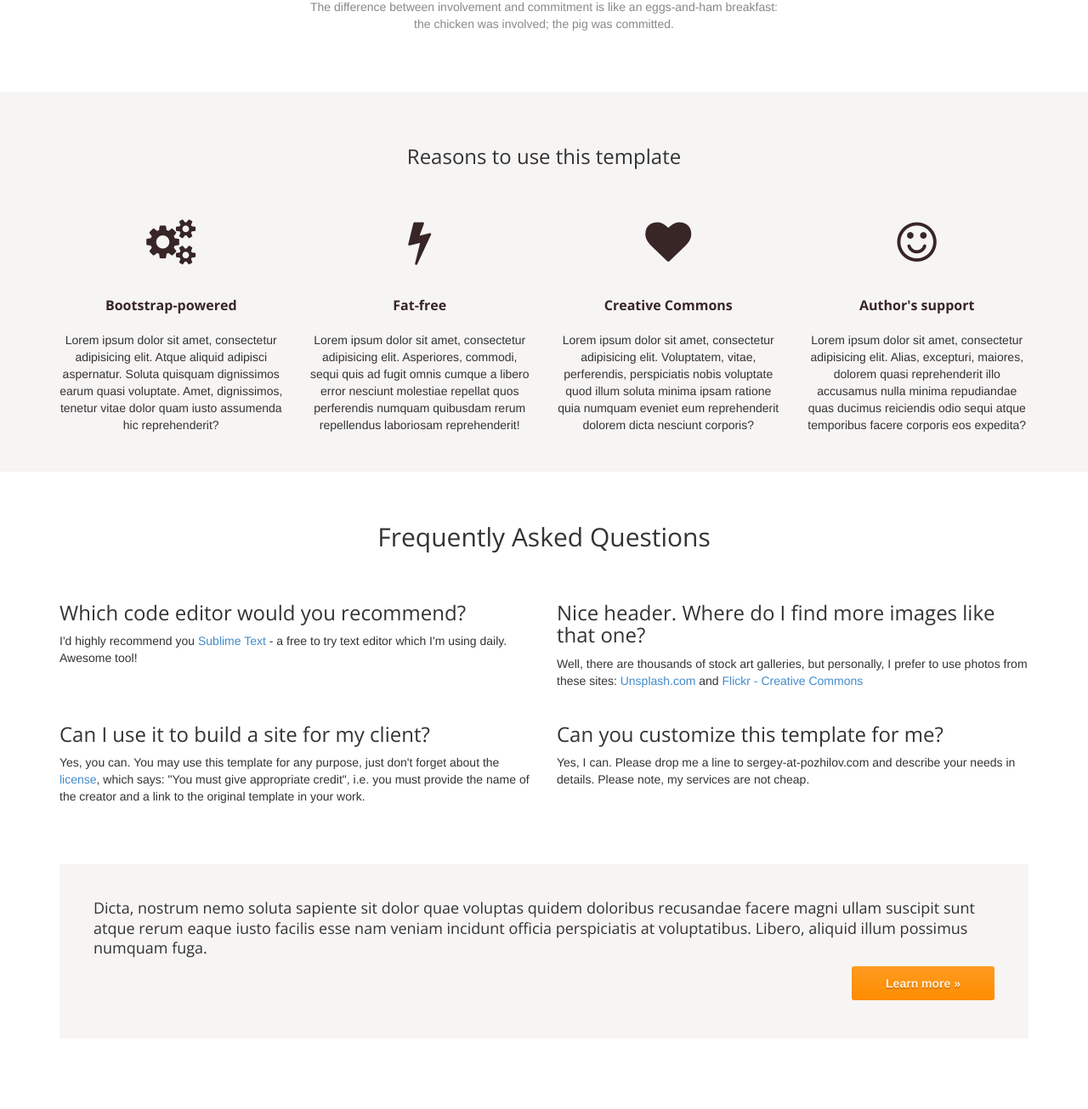
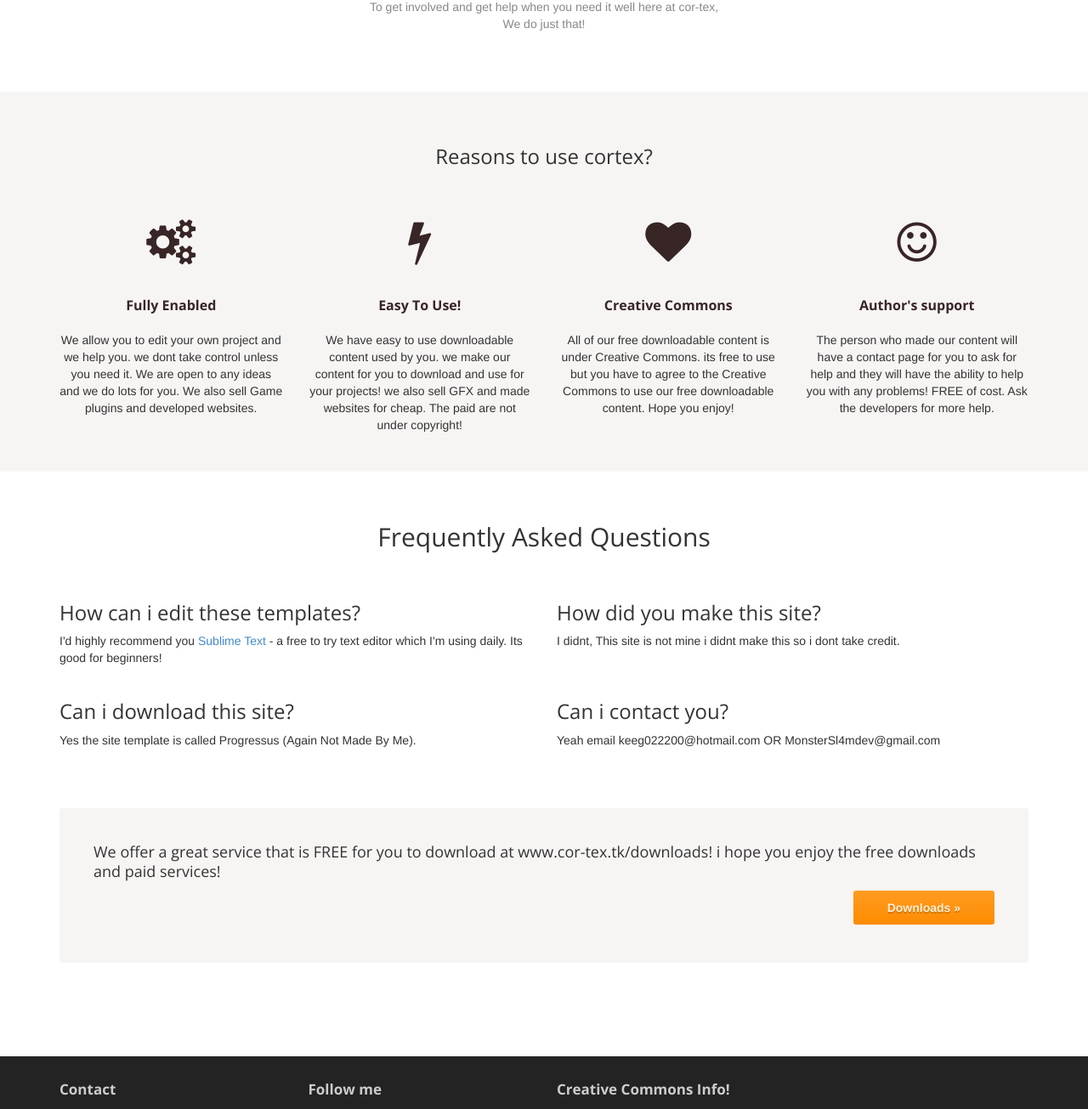
Before and after one commit to Keeg0222/Cortexclone.github.io, a plain HTML site: page index.html in a window 1280 px wide. Shown: the part 635-1940 px from the top of the page at 85% size. Drawn offline with nearby package versions, Linux system fonts and the light colour scheme.

Commit message:
Update index.html

```diff
--- a/index.html
+++ b/index.html
@@ -6,7 +6,7 @@
 	<meta name="description" content="">
 	<meta name="author"      content="Sergey Pozhilov (GetTemplate.com)">
 
-	<title>Progressus - Free business bootstrap template by GetTemplate</title>
+	<title>Cortex | Home</title>
 
 	<link rel="shortcut icon" href="assets/images/gt_favicon.png">
 
@@ -57,9 +57,9 @@
 	<header id="head">
 		<div class="container">
 			<div class="row">
-				<h1 class="lead">AWESOME, CUSTOMIZABLE, FREE</h1>
-				<p class="tagline">PROGRESSUS: free business bootstrap template by <a href="http://www.gettemplate.com/?utm_source=progressus&amp;utm_medium=template&amp;utm_campaign=progressus">GetTemplate</a></p>
-				<p><a class="btn btn-default btn-lg" role="button">MORE INFO</a> <a class="btn btn-action btn-lg" role="button">DOWNLOAD NOW</a></p>
+				<h1 class="lead">DEVELOPMENT, DESIGN, OPEN SOURCE</h1>
+				<p class="tagline">Free awesome way to develop with a team <a href="www.cor-tex.tk">FREE!</a></p>
+				<p><a href="www.cor-tex.tk/about" class="btn btn-default btn-lg" role="button">LEARN MORE</a> <a href="www.cor-tex.tk/downloads" class="btn btn-action btn-lg" role="button">DOWNLOADS</a></p>
 			</div>
 		</div>
 	</header>
@@ -68,10 +68,10 @@
 	<!-- Intro -->
 	<div class="container text-center">
 		<br> <br>
-		<h2 class="thin">The best place to tell people why they are here</h2>
+		<h2 class="thin">Why are you here?</h2>
 		<p class="text-muted">
-			The difference between involvement and commitment is like an eggs-and-ham breakfast:<br>
-			the chicken was involved; the pig was committed.
+			To get involved and get help when you need it well here at cor-tex,<br>
+			We do just that!
 		</p>
 	</div>
 	<!-- /Intro-->
@@ -80,31 +80,31 @@
 	<div class="jumbotron top-space">
 		<div class="container">
 
-			<h3 class="text-center thin">Reasons to use this template</h3>
+			<h3 class="text-center thin">Reasons to use cortex?</h3>
 
 			<div class="row">
 				<div class="col-md-3 col-sm-6 highlight">
-					<div class="h-caption"><h4><i class="fa fa-cogs fa-5"></i>Bootstrap-powered</h4></div>
+					<div class="h-caption"><h4><i class="fa fa-cogs fa-5"></i>Fully Enabled</h4></div>
 					<div class="h-body text-center">
-						<p>Lorem ipsum dolor sit amet, consectetur adipisicing elit. Atque aliquid adipisci aspernatur. Soluta quisquam dignissimos earum quasi voluptate. Amet, dignissimos, tenetur vitae dolor quam iusto assumenda hic reprehenderit?</p>
+						<p>We allow you to edit your own project and we help you. we dont take control unless you need it. We are open to any ideas and we do lots for you. We also sell Game plugins and developed websites.</p>
 					</div>
 				</div>
 				<div class="col-md-3 col-sm-6 highlight">
-					<div class="h-caption"><h4><i class="fa fa-flash fa-5"></i>Fat-free</h4></div>
+					<div class="h-caption"><h4><i class="fa fa-flash fa-5"></i>Easy To Use!</h4></div>
 					<div class="h-body text-center">
-						<p>Lorem ipsum dolor sit amet, consectetur adipisicing elit. Asperiores, commodi, sequi quis ad fugit omnis cumque a libero error nesciunt molestiae repellat quos perferendis numquam quibusdam rerum repellendus laboriosam reprehenderit! </p>
+						<p>We have easy to use downloadable content used by you. we make our content for you to download and use for your projects! we also sell GFX and made websites for cheap. The paid are not under copyright! </p>
 					</div>
 				</div>
 				<div class="col-md-3 col-sm-6 highlight">
 					<div class="h-caption"><h4><i class="fa fa-heart fa-5"></i>Creative Commons</h4></div>
 					<div class="h-body text-center">
-						<p>Lorem ipsum dolor sit amet, consectetur adipisicing elit. Voluptatem, vitae, perferendis, perspiciatis nobis voluptate quod illum soluta minima ipsam ratione quia numquam eveniet eum reprehenderit dolorem dicta nesciunt corporis?</p>
+						<p>All of our free downloadable content is under Creative Commons. its free to use but you have to agree to the Creative Commons to use our free downloadable content. Hope you enjoy!</p>
 					</div>
 				</div>
 				<div class="col-md-3 col-sm-6 highlight">
 					<div class="h-caption"><h4><i class="fa fa-smile-o fa-5"></i>Author's support</h4></div>
 					<div class="h-body text-center">
-						<p>Lorem ipsum dolor sit amet, consectetur adipisicing elit. Alias, excepturi, maiores, dolorem quasi reprehenderit illo accusamus nulla minima repudiandae quas ducimus reiciendis odio sequi atque temporibus facere corporis eos expedita? </p>
+						<p>The person who made our content will have a contact page for you to ask for help and they will have the ability to help you with any problems! FREE of cost. Ask the developers for more help.</p>
 					</div>
 				</div>
 			</div> <!-- /row  -->
@@ -121,35 +121,34 @@
 
 		<div class="row">
 			<div class="col-sm-6">
-				<h3>Which code editor would you recommend?</h3>
-				<p>I'd highly recommend you <a href="http://www.sublimetext.com/">Sublime Text</a> - a free to try text editor which I'm using daily. Awesome tool!</p>
+				<h3>How can i edit these templates?</h3>
+				<p>I'd highly recommend you <a href="http://www.sublimetext.com/">Sublime Text</a> - a free to try text editor which I'm using daily. Its good for beginners!</p>
 			</div>
 			<div class="col-sm-6">
-				<h3>Nice header. Where do I find more images like that one?</h3>
+				<h3>How did you make this site?</h3>
 				<p>
-					Well, there are thousands of stock art galleries, but personally,
-					I prefer to use photos from these sites: <a href="http://unsplash.com">Unsplash.com</a>
-					and <a href="http://www.flickr.com/creativecommons/by-2.0/tags/">Flickr - Creative Commons</a></p>
+					I didnt,
+					This site is not mine i didnt make this so i dont take credit.
+
 			</div>
 		</div> <!-- /row -->
 
 		<div class="row">
 			<div class="col-sm-6">
-				<h3>Can I use it to build a site for my client?</h3>
+				<h3>Can i download this site?</h3>
 				<p>
-					Yes, you can. You may use this template for any purpose, just don't forget about the <a href="http://creativecommons.org/licenses/by/3.0/">license</a>,
-					which says: "You must give appropriate credit", i.e. you must provide the name of the creator and a link to the original template in your work.
+					Yes the site template is called Progressus (Again Not Made By Me).
 				</p>
 			</div>
 			<div class="col-sm-6">
-				<h3>Can you customize this template for me?</h3>
-				<p>Yes, I can. Please drop me a line to sergey-at-pozhilov.com and describe your needs in details. Please note, my services are not cheap.</p>
+				<h3>Can i contact you?</h3>
+				<p>Yeah email keeg022200@hotmail.com <bold>OR</bold> MonsterSl4mdev@gmail.com</p>
 			</div>
 		</div> <!-- /row -->
 
 		<div class="jumbotron top-space">
-			<h4>Dicta, nostrum nemo soluta sapiente sit dolor quae voluptas quidem doloribus recusandae facere magni ullam suscipit sunt atque rerum eaque iusto facilis esse nam veniam incidunt officia perspiciatis at voluptatibus. Libero, aliquid illum possimus numquam fuga.</h4>
-     		<p class="text-right"><a class="btn btn-primary btn-large">Learn more »</a></p>
+			<h4>We offer a great service that is FREE for you to download at www.cor-tex.tk/downloads! i hope you enjoy the free downloads and paid services!</h4>
+     		<p class="text-right"><a href="www.cor-tex.tk/downloads" class="btn btn-primary btn-large">Downloads »</a></p>
   		</div>
 
 </div>	<!-- /container -->
@@ -181,10 +180,10 @@
 					<div class="col-md-3 widget">
 						<h3 class="widget-title">Contact</h3>
 						<div class="widget-body">
-							<p>+234 23 9873237<br>
-								<a href="mailto:#">some.email@somewhere.com</a><br>
+							<p>No Phone Sorry!<br>
+								<a href="mailto:keeg022200@hotmail.com">keeg022200@hotmail.com</a><br>
 								<br>
-								234 Hidden Pond Road, Ashland City, TN 37015
+								<a href="mailto:monstersl4mdev@gmail.com">monstersl4mdev@gmail.com</a><br>
 							</p>
 						</div>
 					</div>
@@ -202,10 +201,9 @@
 					</div>
 
 					<div class="col-md-6 widget">
-						<h3 class="widget-title">Text widget</h3>
+						<h3 class="widget-title">Creative Commons Info!</h3>
 						<div class="widget-body">
-							<p>Lorem ipsum dolor sit amet, consectetur adipisicing elit. Excepturi, dolores, quibusdam architecto voluptatem amet fugiat nesciunt placeat provident cumque accusamus itaque voluptate modi quidem dolore optio velit hic iusto vero praesentium repellat commodi ad id expedita cupiditate repellendus possimus unde?</p>
-							<p>Eius consequatur nihil quibusdam! Laborum, rerum, quis, inventore ipsa autem repellat provident assumenda labore soluta minima alias temporibus facere distinctio quas adipisci nam sunt explicabo officia tenetur at ea quos doloribus dolorum voluptate reprehenderit architecto sint libero illo et hic.</p>
+							<p>The Creative Commons copyright licenses and tools forge a balance inside the traditional “all rights reserved” setting that copyright law creates. Our tools give everyone from individual creators to large companies and institutions a simple, standardized way to grant copyright permissions to their creative work. The combination of our tools and our users is a vast and growing digital commons, a pool of content that can be copied, distributed, edited, remixed, and built upon, all within the boundaries of copyright law.</p>
 						</div>
 					</div>
 
@@ -222,7 +220,6 @@
 							<p class="simplenav">
 								<a href="#">Home</a> |
 								<a href="about.html">About</a> |
-								<a href="sidebar-right.html">Sidebar</a> |
 								<a href="contact.html">Contact</a> |
 								<b><a href="signup.html">Sign up</a></b>
 							</p>
@@ -232,7 +229,7 @@
 					<div class="col-md-6 widget">
 						<div class="widget-body">
 							<p class="text-right">
-								Copyright &copy; 2014, Your name. Designed by <a href="http://gettemplate.com/" rel="designer">gettemplate</a>
+								Copyright &copy; 2014, Cortex. Designed by <a href="http://gettemplate.com/" rel="designer">gettemplate</a>
 							</p>
 						</div>
 					</div>
```
